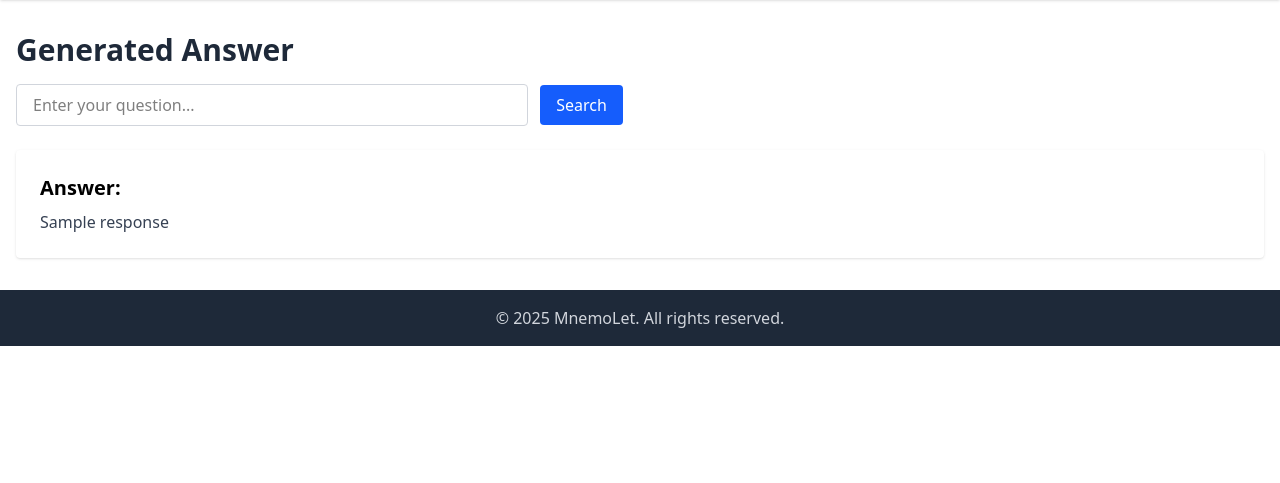
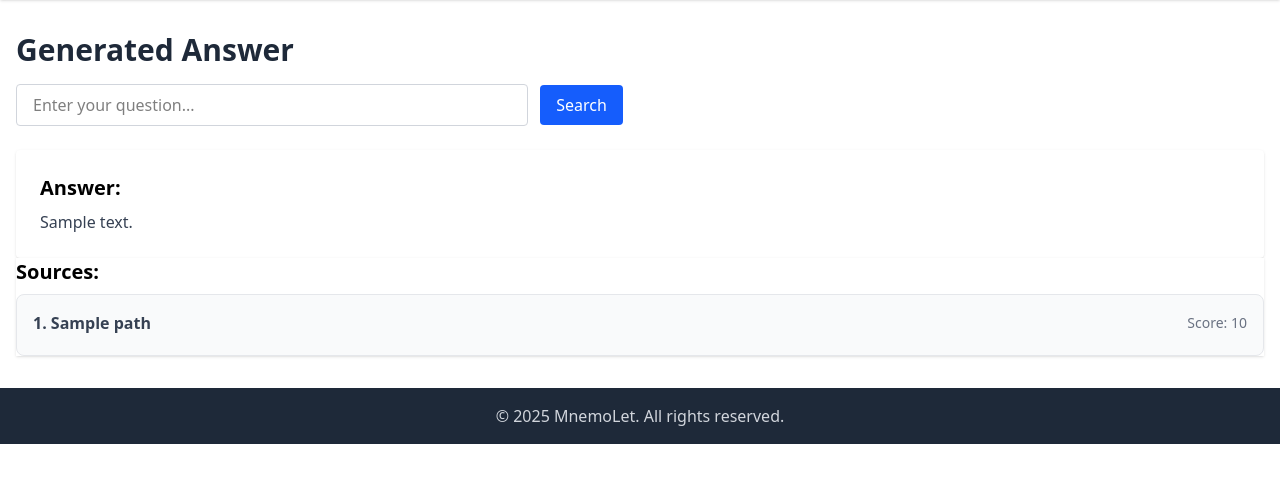
Before and after one commit to mnemolet/mnemolet-core, a Python web app: template src/mnemolet_core/ui/templates/answer.html in a window 1280 px wide. Shown: the part 60-543 px from the top of the page. Run offline with Jinja, Linux system fonts and the light colour scheme; the template is opened without the code that fills it: most values are stand-ins (such as "Sample title", 1, 10 or a date in 2020).

Commit message:
feat: add sources to API and UI

```diff
--- a/src/mnemolet_core/api/routes.py
+++ b/src/mnemolet_core/api/routes.py
@@ -79,7 +79,7 @@
     Generate answer from local LLM.
     """
     try:
-        answer, _ = generate_answer(
+        answer, sources = generate_answer(
             qdrant_url=QDRANT_URL,
             collection_name=QDRANT_COLLECTION,
             embed_model=EMBED_MODEL,
@@ -89,7 +89,7 @@
             top_k=top_k,
             min_score=MIN_SCORE,
         )
-        return {"response": answer}
+        return {"answer": answer, "sources": sources}
     except Exception as e:
         raise HTTPException(
             status_code=500, detail=f"Generating answer failed: {str(e)}"
--- a/src/mnemolet_core/ui/templates/answer.html
+++ b/src/mnemolet_core/ui/templates/answer.html
@@ -22,10 +22,32 @@
     </button>
     </form>
 
-    {% if response %}
+    {% if answer %}
         <div class="bg-white rounded shadow p-6">
             <h3 class="text-xl font-semibold mb-2">Answer:</h3>
-            <p class="text-gray-700 whitespace-pre-wrap">{{ response }}</p>
+            <p class="text-gray-700 whitespace-pre-wrap">{{ answer }}</p>
         </div>
+        {% if sources %}
+            <div class="bg-white rouded shadow p6">
+                <h3 class="text-xl font-semibold mb-2">Sources:</h3>
+                <ul class="space-y-4">
+                    {% for s in sources %}
+                        <li class="p-4 border border-gray-200 rounded-lg bg-gray-50">
+                            <div class="flex justify-between items-center mb-1">
+                                <span class="font-semibold text-gray-700">
+                                    {{ loop.index }}. {{ s.get("path") or "Source" }}
+                                </span>
+
+                            {% if s.get("score") %}
+                            <span class="text-sm text-gray-500">
+                                Score: {{ s.score }}
+                            </span>
+                            {% endif %}
+                            </div>
+                        </li>
+                    {% endfor %}
+                </ul>
+            </div>
+        {% endif %}
     {% endif %}
 {% endblock %}
```
Also changed, not shown: src/mnemolet_core/ui/routes.py (+6 -1 lines).
